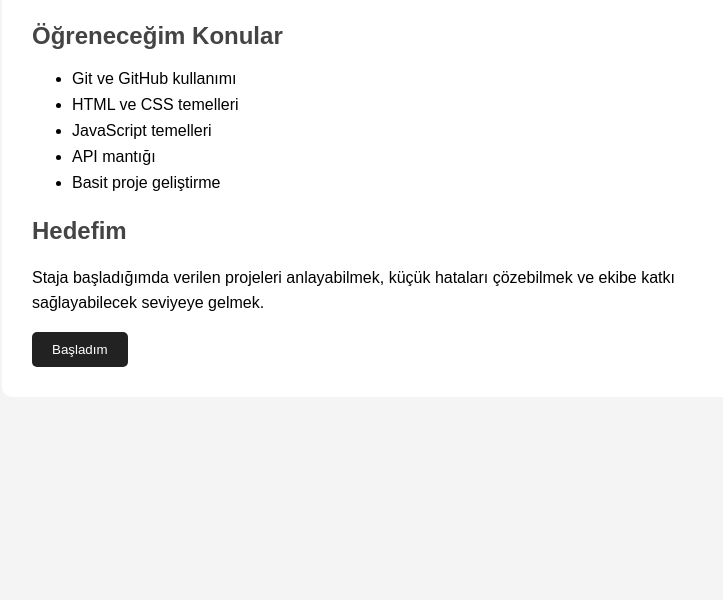
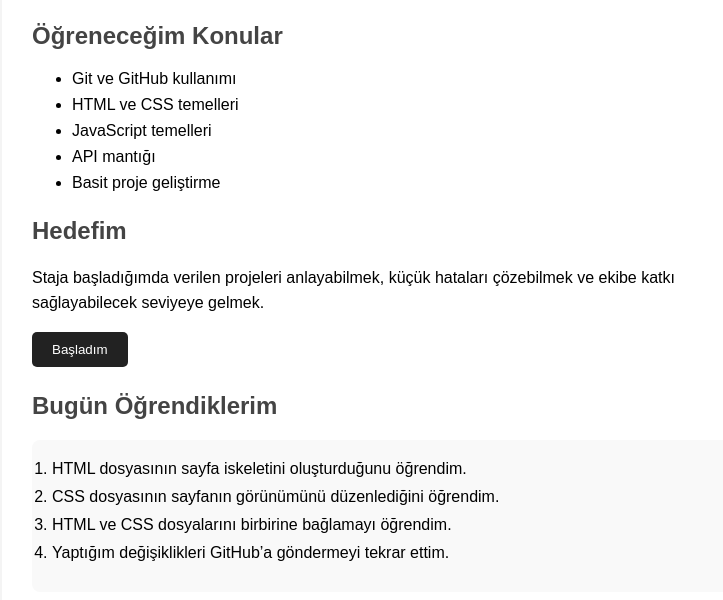
Before and after one commit to lokmandemir583-collab/yazilim-staj-kampi, a plain HTML site: page index.html in a window 1280 px wide. Shown: the part 214-814 px from the top of the page, without its empty margins (258-981 px from the left). Drawn offline with Linux system fonts and the light colour scheme.

Commit message:
html ve css alistirmasi eklendi

```diff
--- a/index.html
+++ b/index.html
@@ -32,6 +32,14 @@
     </p>
 
     <button>Başladım</button>
+    <h2>Bugün Öğrendiklerim</h2>
+
+<ol>
+  <li>HTML dosyasının sayfa iskeletini oluşturduğunu öğrendim.</li>
+  <li>CSS dosyasının sayfanın görünümünü düzenlediğini öğrendim.</li>
+  <li>HTML ve CSS dosyalarını birbirine bağlamayı öğrendim.</li>
+  <li>Yaptığım değişiklikleri GitHub’a göndermeyi tekrar ettim.</li>
+</ol>
   </div>
 
 </body>
--- a/style.css
+++ b/style.css
@@ -39,3 +39,12 @@
     border-radius: 5px;
     cursor: pointer;
   }
+  ol {
+  background-color: #f9f9f9;
+  padding: 20px;
+  border-radius: 8px;
+}
+
+ol li {
+  margin-bottom: 10px;
+}
```
